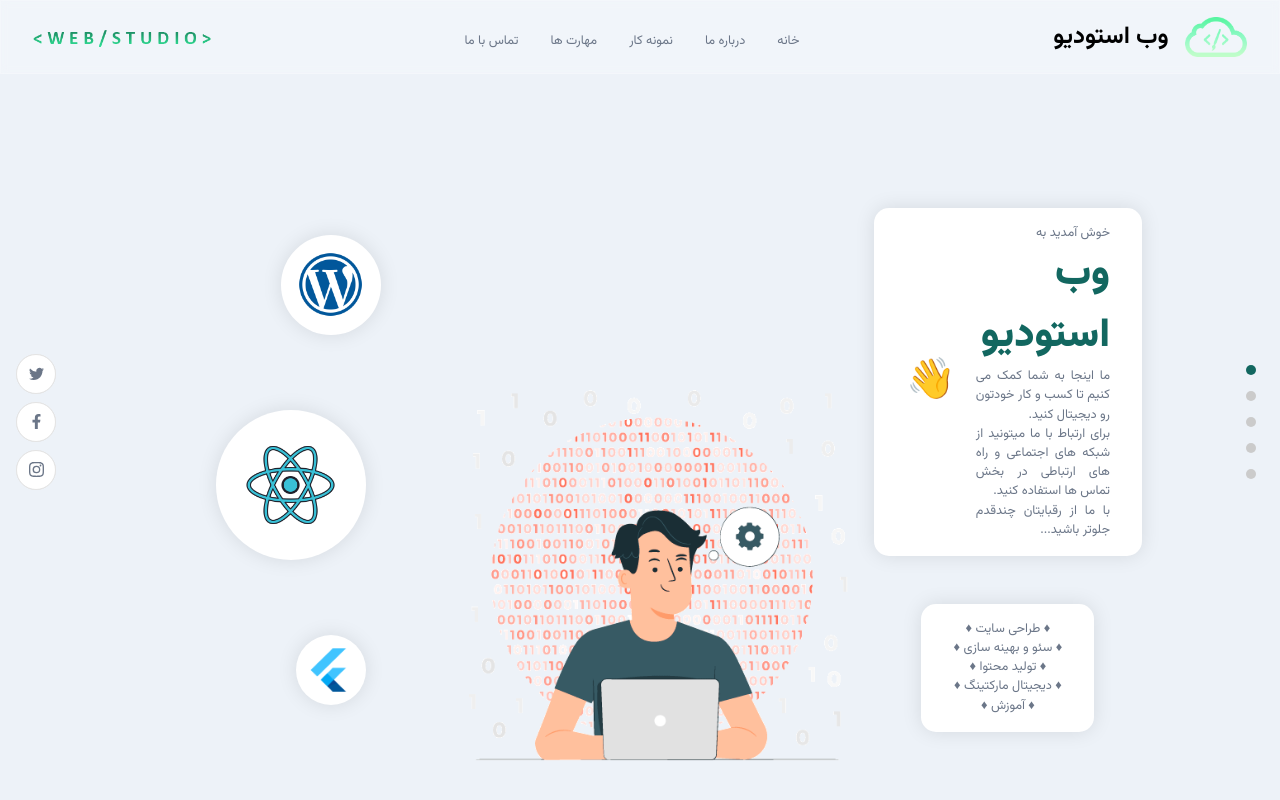
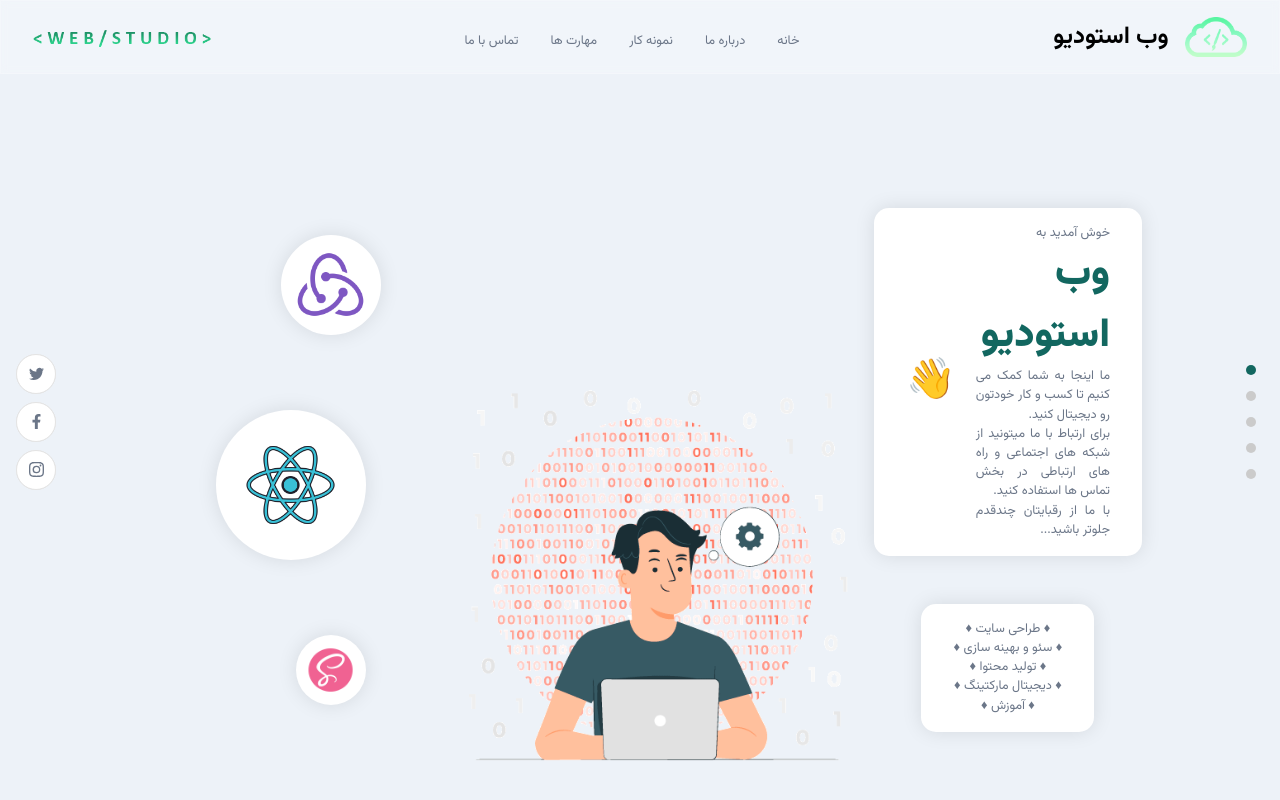
Before and after one commit to mohammadali-amd/portofilo, a React (Create React App) app: page / in a window 1280 px wide. Shown: the top 800 px of the page. Built offline with nearby package versions, Linux system fonts and the light colour scheme.

Commit message:
update images

```diff
--- a/src/container/Header/Header.jsx
+++ b/src/container/Header/Header.jsx
@@ -24,7 +24,7 @@ const Header = () => {
           whileInView={scaleVariants.whileInView}
           className='app__header-circles'
         >
-          {[images.wordpress, images.reactjs, images.flutter].map((circle, index) => (
+          {[images.redux, images.reactjs, images.sass].map((circle, index) => (
             <div className="circle-cmp app__flex" key={`circle-${index}`}>
               <img src={circle} alt="circle" />
             </div>
```
